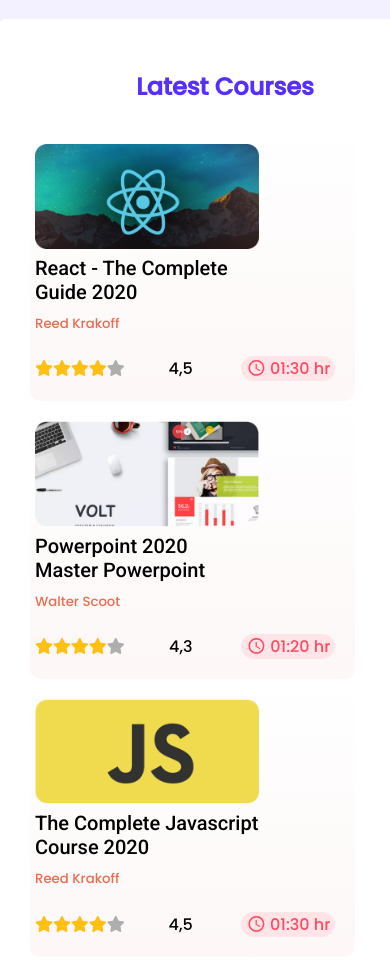
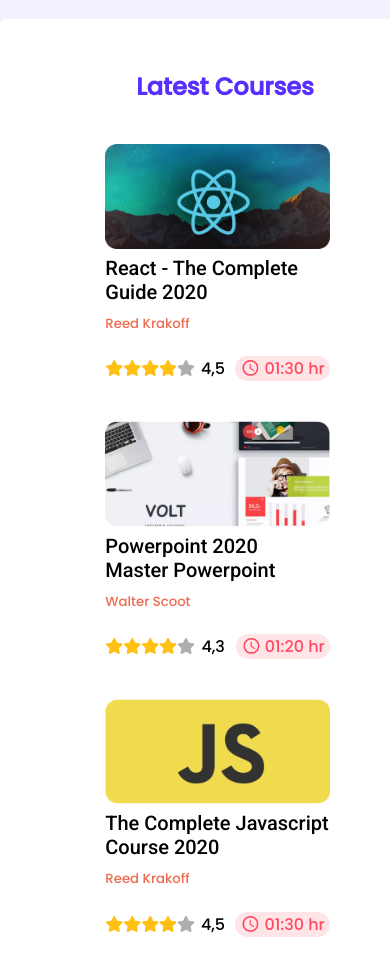
Before and after one commit to Salmanabdullah/Demo-leader-board, a plain HTML site: page index.html in a window 390 px wide. Shown: the part 2240-3200 px from the top of the page. Drawn offline with Linux system fonts and the light colour scheme.

Commit message:
query updated

```diff
--- a/styles/style.css
+++ b/styles/style.css
@@ -218,15 +218,15 @@ Media queries
 .player, .blogs,.latest-courses{
   flex-direction: column;
 }
+.latest-courses{
+  align-items: center;
 
+}
 .blogs>span{
   margin: 0;
 }
 .blogs>span>h3 br{
   display: none;
-}
-.course{
-  width: 77%;
 }
 .blog-title{
   text-align: left;
@@ -235,5 +235,8 @@ Media queries
   position: relative;
   left: -25px;
 }
+.course{
+  background: none;
+}
 
 }
```
